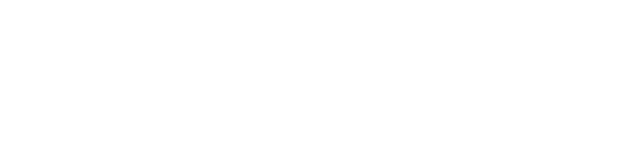
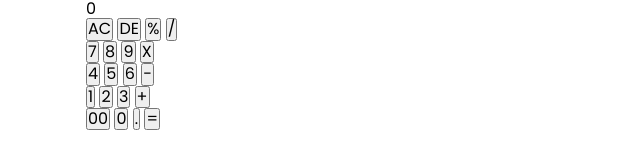
Before and after one commit to aruntutter/calculator, a plain HTML site: page index.html in a window 1280 px wide. Shown: the whole page, without its empty margins (0-640 px from the left). Drawn offline with Linux system fonts and the light colour scheme.

Commit message:
html done

```diff
--- a/index.html
+++ b/index.html
@@ -26,5 +26,44 @@
     <link rel="stylesheet" href="./styles/style.css" />
   </head>
   <body>
+    <div class="container">
+      <!-- output container -->
+      <div class="cal-output">
+        <span>0</span>
+      </div>
+      <!-- input container -->
+      <div class="cal-btn">
+        <div class="row row-one">
+          <button>AC</button>
+          <button>DE</button>
+          <button>%</button>
+          <button>/</button>
+        </div>
+        <div class="row row-two">
+          <button>7</button>
+          <button>8</button>
+          <button>9</button>
+          <button>X</button>
+        </div>
+        <div class="row row-three">
+          <button>4</button>
+          <button>5</button>
+          <button>6</button>
+          <button>-</button>
+        </div>
+        <div class="row row-four">
+          <button>1</button>
+          <button>2</button>
+          <button>3</button>
+          <button>+</button>
+        </div>
+        <div class="row row-five">
+          <button>00</button>
+          <button>0</button>
+          <button>.</button>
+          <button>=</button>
+        </div>
+      </div>
+    </div>
   </body>
 </html>
```
